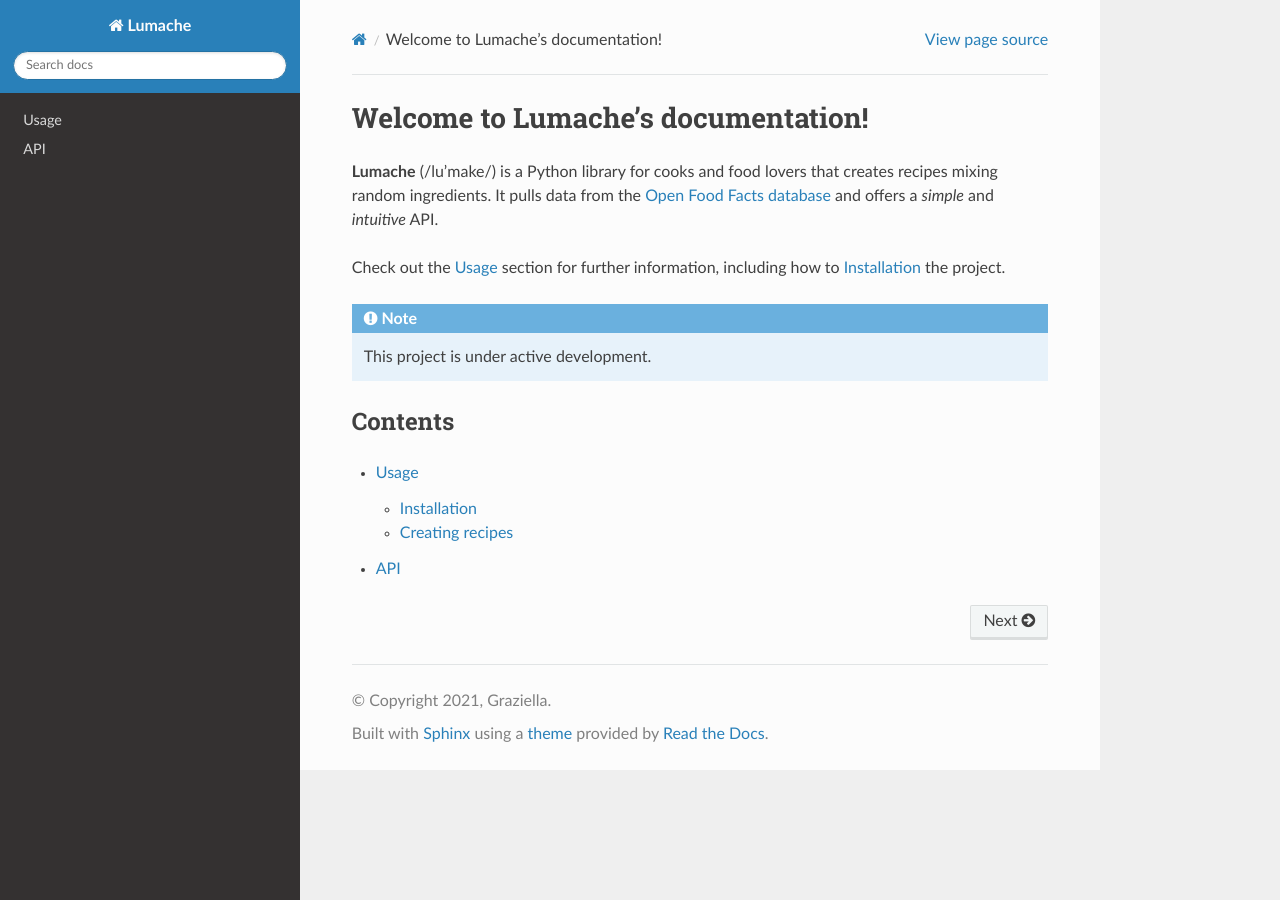
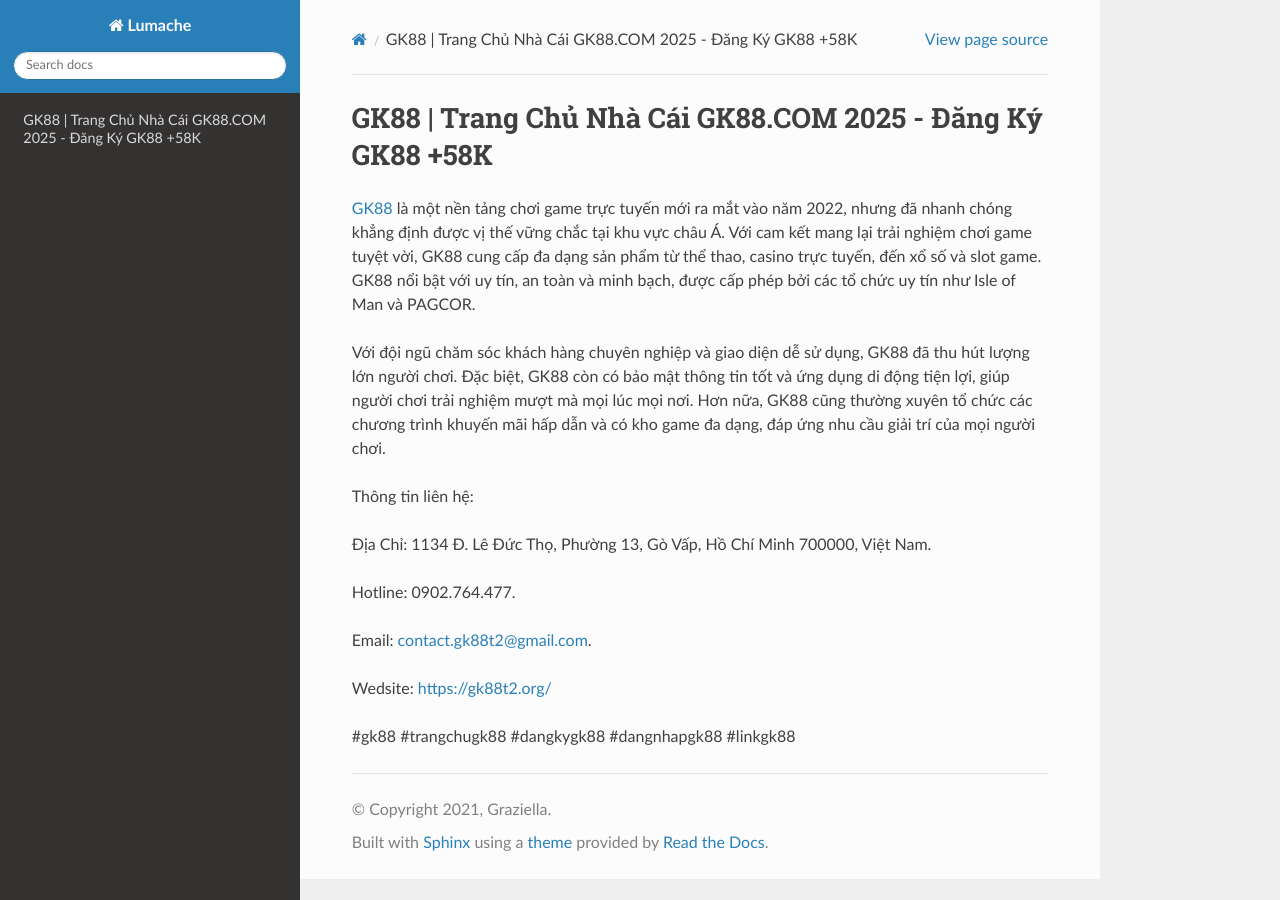
Before and after one commit to lhgwngacmuakm/gk88t2org, a Sphinx documentation site: the page built from docs/source/index.rst, in a window 1280 px wide. Built offline with Sphinx 7.4.7 and the Read the Docs theme 3.1.0, drawn with Linux system fonts in a browser that asks for light colours.

Commit message:
Update index.rst

```diff
--- a/docs/source/index.rst
+++ b/docs/source/index.rst
@@ -1,22 +1,18 @@
-Welcome to Lumache's documentation!
+GK88 | Trang Chủ Nhà Cái GK88.COM 2025 - Đăng Ký GK88 +58K
 ===================================
 
-**Lumache** (/lu'make/) is a Python library for cooks and food lovers
-that creates recipes mixing random ingredients.
-It pulls data from the `Open Food Facts database <https://world.openfoodfacts.org/>`_
-and offers a *simple* and *intuitive* API.
+`GK88 <https://gk88t2.org/>`_ là một nền tảng chơi game trực tuyến mới ra mắt vào năm 2022, nhưng đã nhanh chóng khẳng định được vị thế vững chắc tại khu vực châu Á. Với cam kết mang lại trải nghiệm chơi game tuyệt vời, GK88 cung cấp đa dạng sản phẩm từ thể thao, casino trực tuyến, đến xổ số và slot game. GK88 nổi bật với uy tín, an toàn và minh bạch, được cấp phép bởi các tổ chức uy tín như Isle of Man và PAGCOR.
 
-Check out the :doc:`usage` section for further information, including
-how to :ref:`installation` the project.
+Với đội ngũ chăm sóc khách hàng chuyên nghiệp và giao diện dễ sử dụng, GK88 đã thu hút lượng lớn người chơi. Đặc biệt, GK88 còn có bảo mật thông tin tốt và ứng dụng di động tiện lợi, giúp người chơi trải nghiệm mượt mà mọi lúc mọi nơi. Hơn nữa, GK88 cũng thường xuyên tổ chức các chương trình khuyến mãi hấp dẫn và có kho game đa dạng, đáp ứng nhu cầu giải trí của mọi người chơi.
 
-.. note::
+Thông tin liên hệ:
 
-   This project is under active development.
+Địa Chỉ: 1134 Đ. Lê Đức Thọ, Phường 13, Gò Vấp, Hồ Chí Minh 700000, Việt Nam.
 
-Contents
---------
+Hotline: 0902.764.477.
 
-.. toctree::
+Email: contact.gk88t2@gmail.com.
 
-   usage
-   api
+Wedsite: https://gk88t2.org/
+
+#gk88 #trangchugk88 #dangkygk88 #dangnhapgk88 #linkgk88
```
